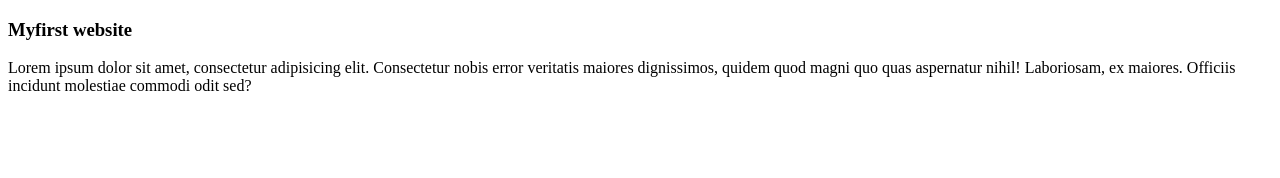
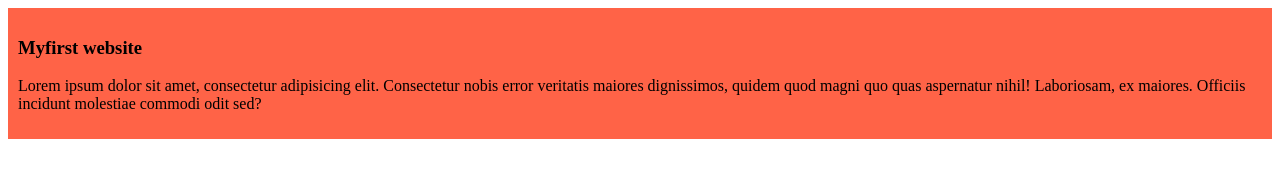
Before and after one commit to Farok-ahmed/my-simple-website, a plain HTML site: page index.html in a window 1280 px wide. Drawn offline with Linux system fonts and the light colour scheme.

Commit message:
first commit

```diff
--- /dev/null
+++ b/bolog.css
@@ -0,0 +1,4 @@
+div{
+    background-color: tomato;
+    padding: 10px;
+}
--- a/index.html
+++ b/index.html
@@ -4,9 +4,12 @@
     <meta charset="UTF-8">
     <meta name="viewport" content="width=device-width, initial-scale=1.0">
     <title>website</title>
+    <link rel="stylesheet" href="bolog.css">
 </head>
 <body>
-    <h3>Myfirst website</h3>
-    <p>Lorem ipsum dolor sit amet, consectetur adipisicing elit. Consectetur nobis error veritatis maiores dignissimos, quidem quod magni quo quas aspernatur nihil! Laboriosam, ex maiores. Officiis incidunt molestiae commodi odit sed?</p>
+    <div>
+        <h3>Myfirst website</h3>
+        <p>Lorem ipsum dolor sit amet, consectetur adipisicing elit. Consectetur nobis error veritatis maiores dignissimos, quidem quod magni quo quas aspernatur nihil! Laboriosam, ex maiores. Officiis incidunt molestiae commodi odit sed?</p>
+    </div>
 </body>
 </html>
```
